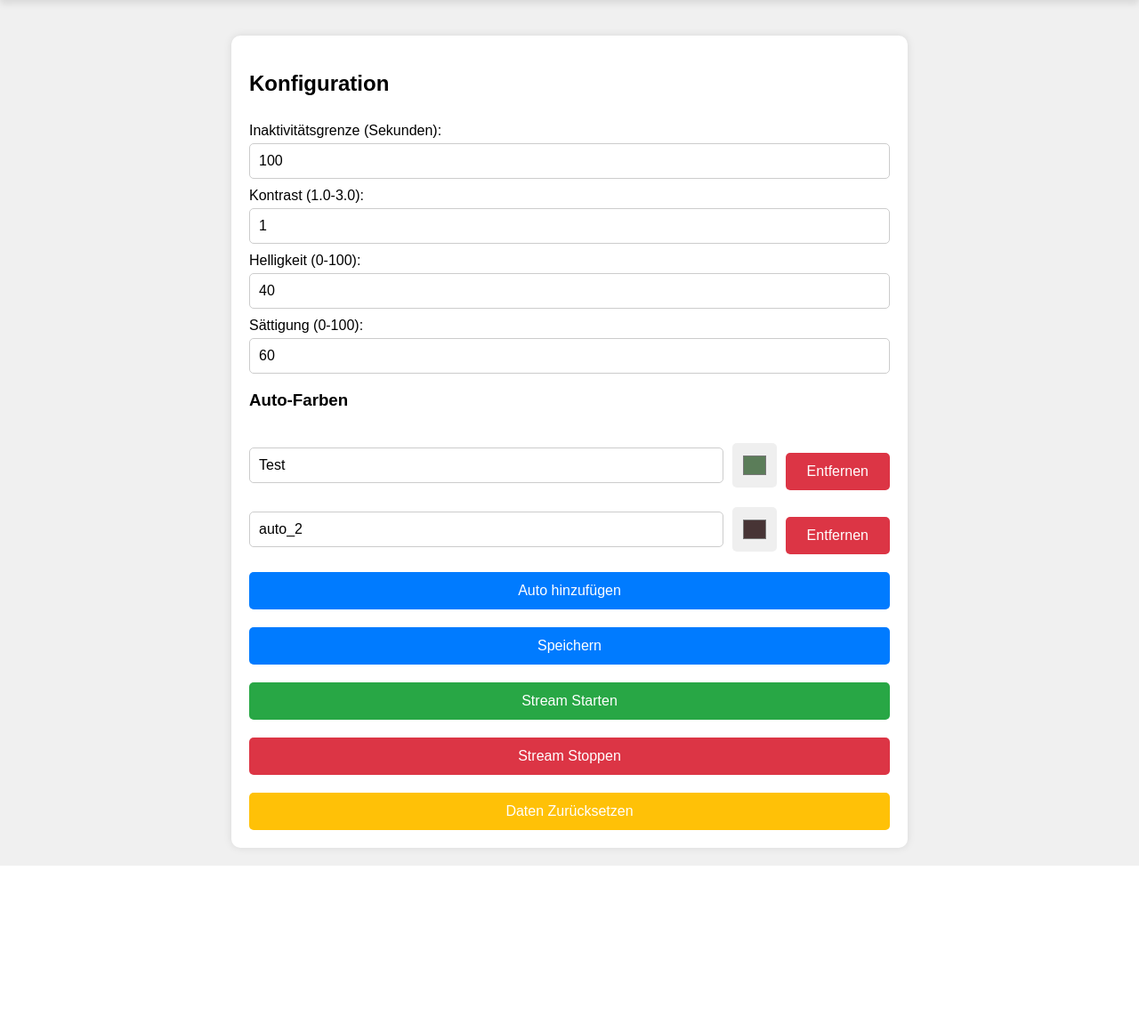
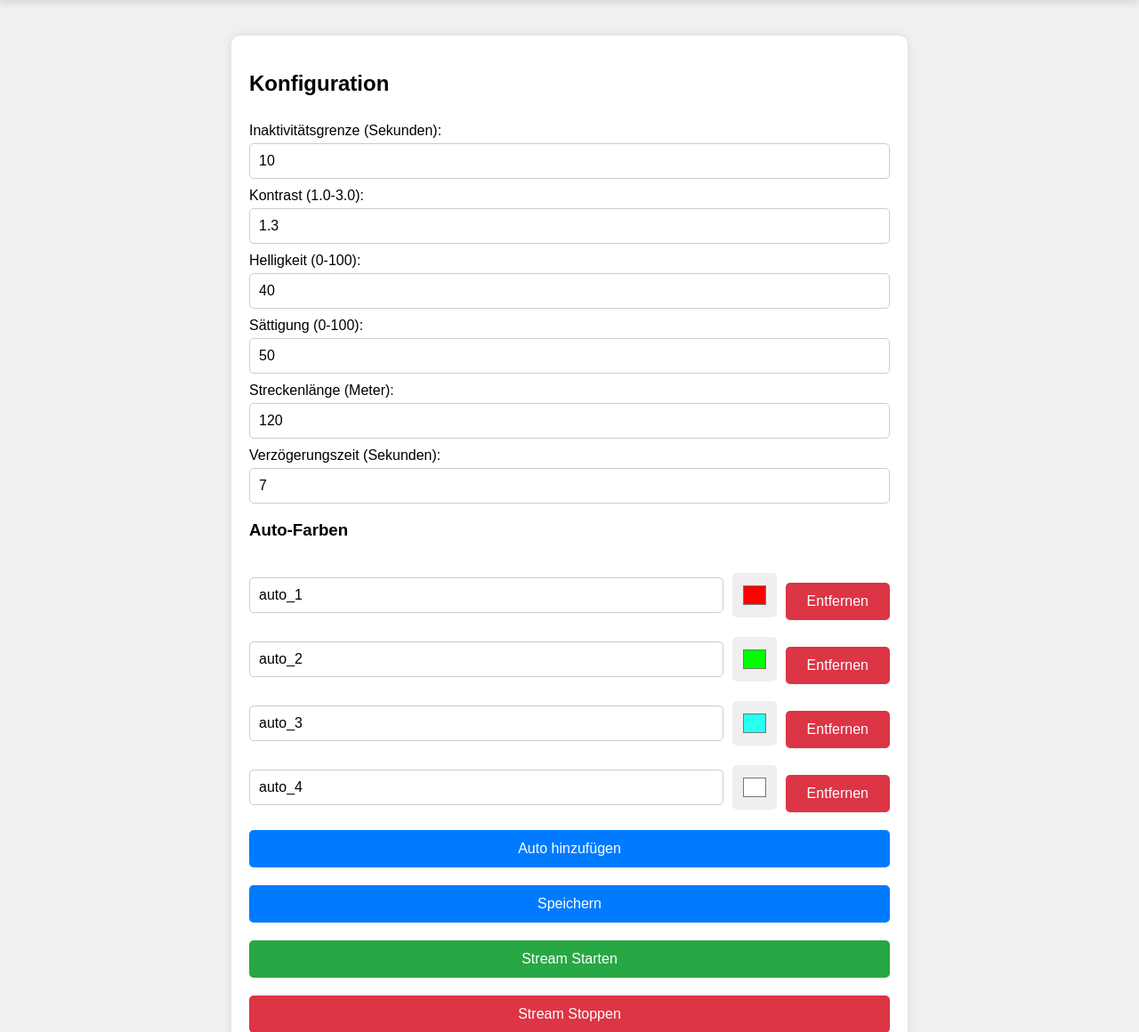
Before and after one commit to fiveBenilu/opencv_timemeasurements, a Flask app: page /config in a window 1280 px wide. Shown: the part 90-1250 px from the top of the page at 89% size. Before the commit the page ends 1063 px from the top, so only its background shows below. Run offline with Flask 3, Linux system fonts and the light colour scheme.

Commit message:
fixed threading issue and added new config fields

```diff
--- a/config.json
+++ b/config.json
@@ -1,16 +1,26 @@
 {
-    "inactiveLimit": 100,
-    "alpha": 1.0,
+    "inactiveLimit": 10,
+    "alpha": 1.3,
     "beta": 40,
-    "saturation": 60,
+    "saturation": 50,
+    "delay_zeit": 7,
+    "strecken_laenge": 120,
     "carColors": [
         {
-            "name": "Test",
-            "color": "#5b7d59"
+            "name": "auto_1",
+            "color": "#ff0000"
         },
         {
             "name": "auto_2",
-            "color": "#473435"
+            "color": "#00ff00"
+        },
+        {
+            "name": "auto_3",
+            "color": "#2afff4"
+        },
+        {
+            "name": "auto_4",
+            "color": "#ffffff"
         }
     ]
 }
--- a/main.py
+++ b/main.py
@@ -57,14 +57,17 @@ rundenzeiten = {}
 letzte_erfassung = {}
 beste_rundenzeiten = {}
 beste_geschwindigkeiten = {}
-delay_zeit = 3
-strecken_laenge = 120  # Länge der Strecke in Metern
+delay_zeit = config.get('delay_zeit', 10)  # Verzögerungszeit in Sekunden
+strecken_laenge = config.get('strecken_laenge', 120)  # Länge der Strecke in Metern
 
 # Boundary Box für die Erkennung (initial auf 0 gesetzt)
 boundary_box = (0, 0, 0, 0)
 
 # Überwachung, ob das Auto bereits in der Boundary Box ist
 autos_in_boundary = {}
+
+# Globale Variable für das analysierte Bild
+analysed_frame = None
 
 def rundenzeit_erfassen(auto_id):
     aktuelle_zeit = time.time()
@@ -133,8 +136,8 @@ def rgb_to_hex(rgb_color):
         return f'#{r:02x}{g:02x}{b:02x}'
     return None
 
-def gen_frames():
-    global streaming, boundary_box
+def track_cars():
+    global streaming, boundary_box, analysed_frame
     while True:
         ret, frame = camera.read()
         if not ret:
@@ -192,8 +195,24 @@ def gen_frames():
                         # Auto ist nicht mehr in der Boundary Box, entferne es aus der Überwachung
                         autos_in_boundary[auto_id] = False
 
-        # Bild kodieren und als Byte-Stream zurückgeben, wenn Streaming aktiviert ist
+        # Speichere das analysierte Bild in der globalen Variable
+        with lock:
+            analysed_frame = frame.copy()
+
+        # Kurze Pause, um CPU-Last zu reduzieren
+        time.sleep(0.01)
+
+def gen_frames():
+    global streaming, analysed_frame
+    while True:
         if streaming:
+            with lock:
+                if analysed_frame is not None:
+                    frame = analysed_frame.copy()
+                else:
+                    continue
+
+            # Bild kodieren und als Byte-Stream zurückgeben
             ret, buffer = cv2.imencode('.jpg', frame)
             frame = buffer.tobytes()
 
@@ -210,19 +229,16 @@ def index():
 
 @app.route('/start')
 def start_stream():
-    global streaming, camera
+    global streaming
     with lock:
         streaming = True
-        if not camera.isOpened():
-            camera = cv2.VideoCapture(0)  # Stelle sicher, dass die richtige Kamera verwendet wird
     return redirect(url_for('index'))
 
 @app.route('/stop')
 def stop_stream():
-    global streaming, camera
+    global streaming
     with lock:
         streaming = False
-        camera.release()
     return redirect(url_for('index'))
 
 @app.route('/video_feed')
@@ -257,11 +273,13 @@ def get_config():
 @app.route('/save_config', methods=['POST'])
 def save_config():
     data = request.get_json()
-    config['inactiveLimit'] = int(data.get('inactiveLimit', 10))
-    config['alpha'] = float(data.get('alpha', 1.3))
-    config['beta'] = int(data.get('beta', 40))
-    config['saturation'] = int(data.get('saturation', 50))
-    config['carColors'] = data.get('carColors', [])
+    config['inactiveLimit'] = int(data.get('inactiveLimit', config.get('inactiveLimit', 10)))
+    config['alpha'] = float(data.get('alpha', config.get('alpha', 1.3)))
+    config['beta'] = int(data.get('beta', config.get('beta', 40)))
+    config['saturation'] = int(data.get('saturation', config.get('saturation', 50)))
+    config['delay_zeit'] = int(data.get('delayTime', config.get('delay_zeit', 10)))  # Verzögerungszeit in Sekunden
+    config['strecken_laenge'] = int(data.get('trackLength', config.get('strecken_laenge', 120)))
+    config['carColors'] = data.get('carColors', config.get('carColors', []))
     with open(config_path, 'w') as f:
         json.dump(config, f, indent=4)
     return jsonify(success=True)
@@ -330,4 +348,9 @@ def reset_data():
     return redirect(url_for('index'))
 
 if __name__ == "__main__":
+    # Starte den Tracking-Thread
+    tracking_thread = threading.Thread(target=track_cars)
+    tracking_thread.daemon = True
+    tracking_thread.start()
+
     app.run(host='0.0.0.0', port=5000, debug=False)
--- a/templates/config.html
+++ b/templates/config.html
@@ -163,6 +163,12 @@
                 <label for="saturation">Sättigung (0-100):</label>
                 <input type="number" id="saturation" name="saturation" min="0" max="100" required>
 
+                <label for="trackLength">Streckenlänge (Meter):</label>
+                <input type="number" id="trackLength" name="trackLength" min="1" required>
+
+                <label for="delayTime">Verzögerungszeit (Sekunden):</label>
+                <input type="number" id="delayTime" name="delayTime" min="0" required>
+
                 <h3>Auto-Farben</h3>
                 <div id="car-colors">
                     <!-- Dynamische Farbauswahl -->
@@ -191,6 +197,8 @@
             const alpha = document.getElementById('alpha').value;
             const beta = document.getElementById('beta').value;
             const saturation = document.getElementById('saturation').value;
+            const trackLength = document.getElementById('trackLength').value;
+            const delayTime = document.getElementById('delayTime').value;
             const carColors = Array.from(document.querySelectorAll('.car-color-container')).map(container => {
                 return {
                     name: container.querySelector('input[type="text"]').value,
@@ -202,7 +210,7 @@
                 headers: {
                     'Content-Type': 'application/json'
                 },
-                body: JSON.stringify({ inactiveLimit: inactiveLimit, alpha: alpha, beta: beta, saturation: saturation, carColors: carColors })
+                body: JSON.stringify({ inactiveLimit: inactiveLimit, alpha: alpha, beta: beta, saturation: saturation, trackLength: trackLength, delayTime: delayTime, carColors: carColors })
             })
             .then(response => response.json())
             .then(data => {
@@ -229,10 +237,12 @@
         fetch('/get_config')
             .then(response => response.json())
             .then(data => {
-                document.getElementById('inactiveLimit').value = data.inactiveLimit;
-                document.getElementById('alpha').value = data.alpha;
-                document.getElementById('beta').value = data.beta;
-                document.getElementById('saturation').value = data.saturation;
+                document.getElementById('inactiveLimit').value = data.inactiveLimit || 10;
+                document.getElementById('alpha').value = data.alpha || 1.3;
+                document.getElementById('beta').value = data.beta || 40;
+                document.getElementById('saturation').value = data.saturation || 50;
+                document.getElementById('trackLength').value = data.strecken_laenge || 120;
+                document.getElementById('delayTime').value = data.delay_zeit || 10;
                 data.carColors.forEach(car => {
                     const container = document.createElement('div');
                     container.className = 'car-color-container';
```
